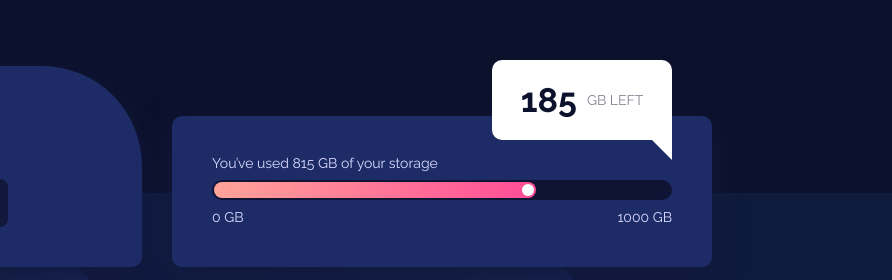
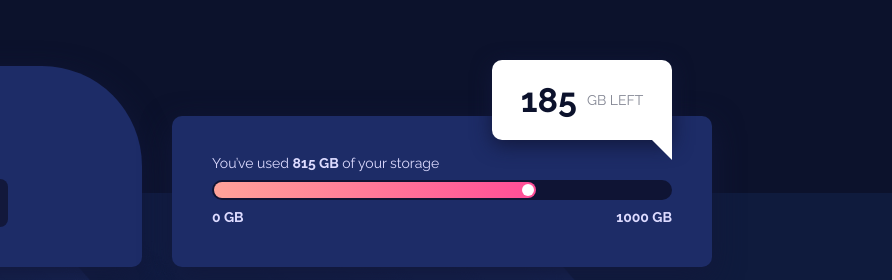
Before and after one commit to ryan-xin/fylo-data-storage-component-master, a plain HTML site: page index.html in a window 1280 px wide. Shown: the part 234-514 px from the top of the page, 388-1280 px from the left. Drawn offline with Linux system fonts and the light colour scheme.

Commit message:
desktop bubble done

```diff
--- a/css/style.css
+++ b/css/style.css
@@ -32,6 +32,8 @@ body {
   display: flex;
   gap: 30px;
 }
+
+/* ------------------- Left Container ------------------- */
 
 .left-container {
   flex: 0 1 350px;
@@ -71,6 +73,8 @@ body {
   background-color: hsl(231, 56%, 13%);
 }
 
+/* ------------------- Right Container ------------------ */
+
 .progress-bar-container {
   width: 100%;
   height: 20px;
@@ -107,6 +111,12 @@ body {
   justify-content: space-between;
 }
 
+.bold-text {
+  font-weight: 700;
+}
+
+/* ----------------------- Bubble ----------------------- */
+
 .bubble-container {
   background-color: #fff;
   display: flex;
@@ -119,6 +129,7 @@ body {
   border-radius: 10px 10px 0 10px;
   right: 0;
   bottom: 60px;
+  box-shadow: 0 5px 20px hsl(231, 54%, 15%);
 }
 
 .bubble-container::before {
--- a/index.html
+++ b/index.html
@@ -27,7 +27,7 @@
       </div>
       <div class="right-container">
         <div class="right-content">
-          <p>You’ve used 815 GB of your storage</p>
+          <p>You’ve used <span class="bold-text">815 GB</span> of your storage</p>
           <div class="progress-bar-container">
             <div class="bubble-container">
               <h1>185</h1>
@@ -39,8 +39,8 @@
             </div>
           </div>
           <div class="tags">
-            <p>0 GB</p>
-            <p>1000 GB</p>
+            <p class="bold-text">0 GB</p>
+            <p class="bold-text">1000 GB</p>
           </div>
         </div>
       </div>
```
